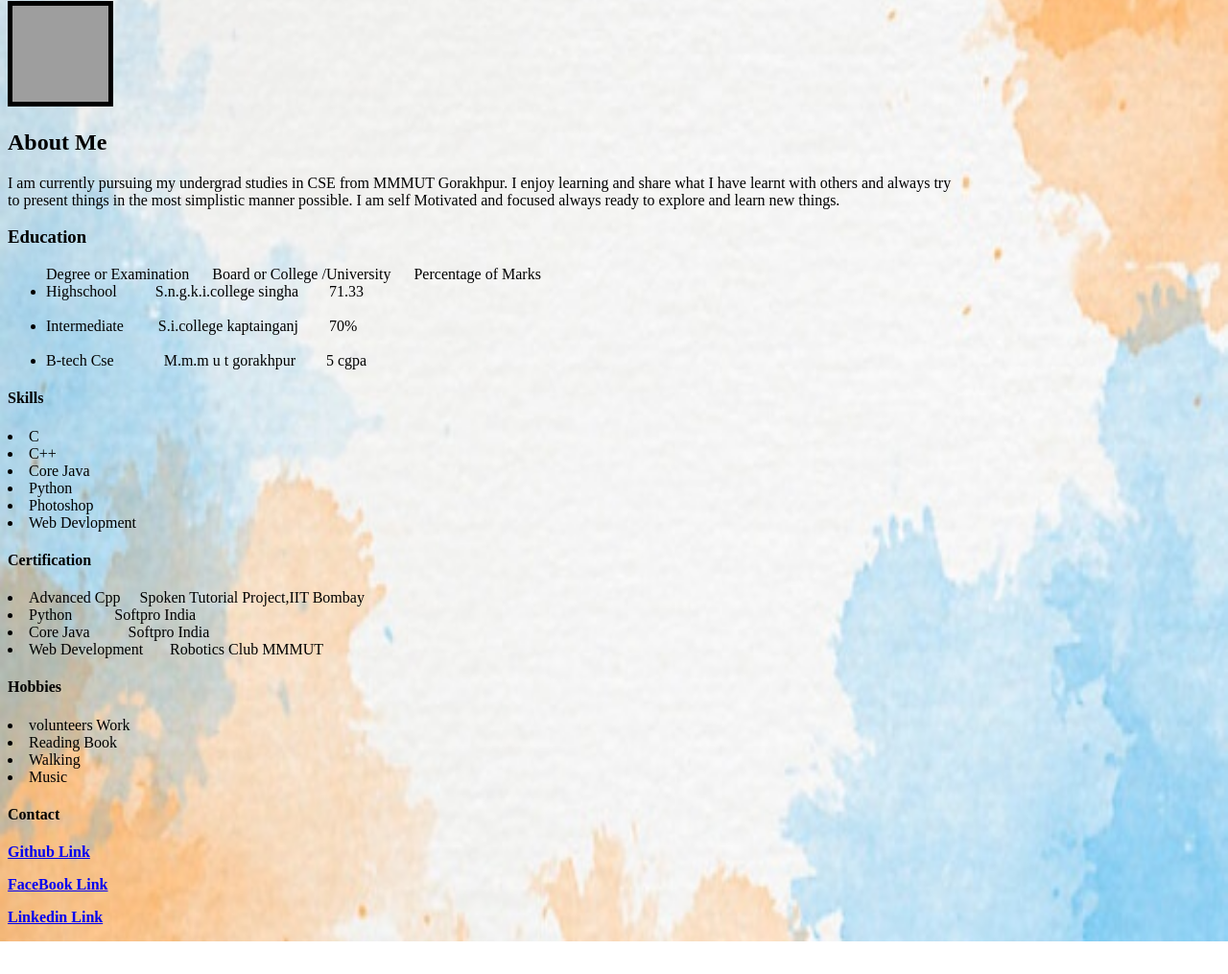
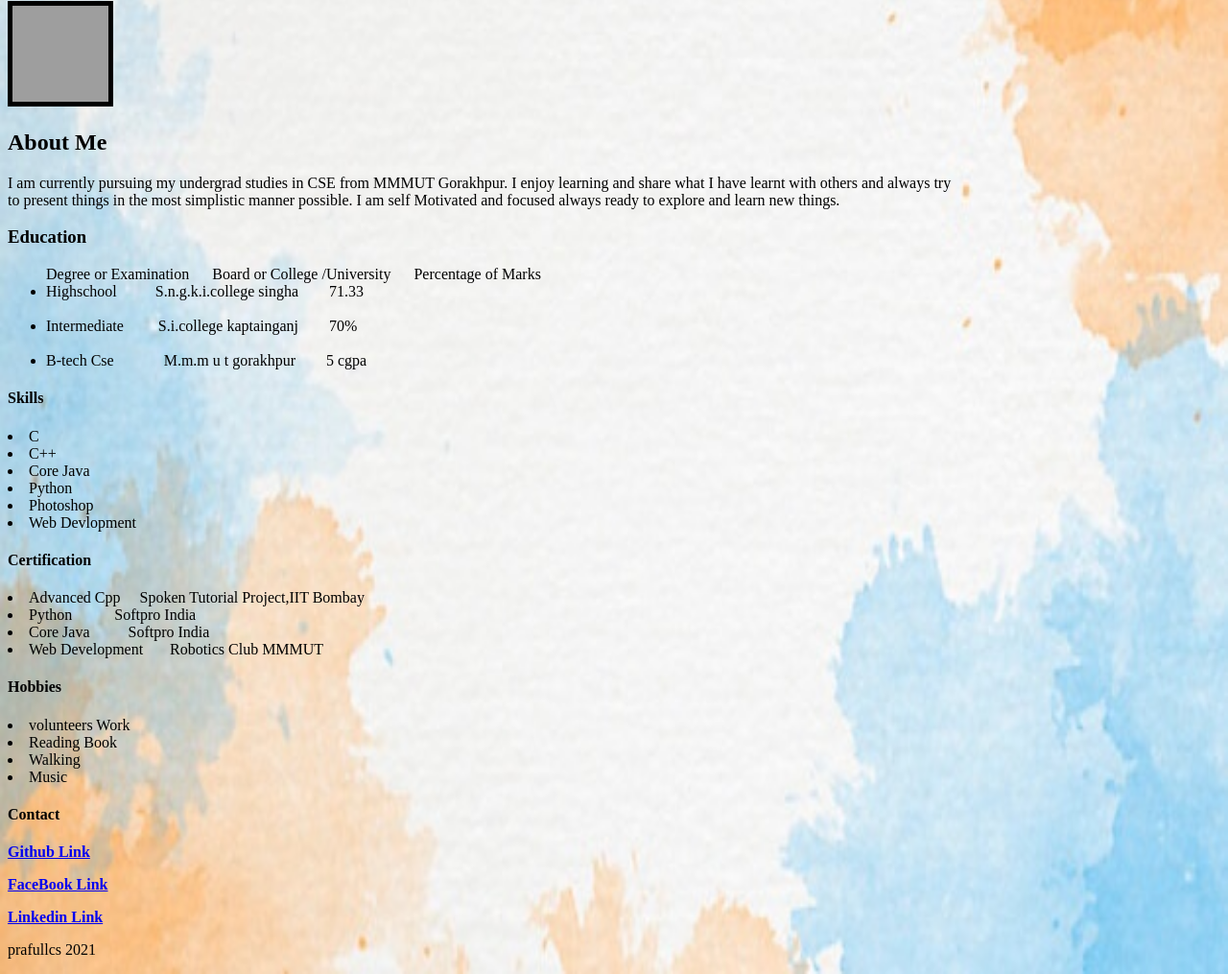
Before and after one commit to prafullcs/pcs-pofile, a plain HTML site: page index.html in a window 1280 px wide. Shown: the part 79-1094 px from the top of the page at 96% size. Before the commit the page ends 1060 px from the top, so only its background shows below. Drawn offline with Linux system fonts and the light colour scheme; grey boxes are pictures that could not be loaded.

Commit message:
Update index.html

```diff
--- a/index.html
+++ b/index.html
@@ -56,6 +56,7 @@ p{
 <p><b><a href="https://github.com/prafullcs" target="">Github Link </a></b></p>
 <p><b><a href="https://www.facebook.com/prafullchandra.singh.5" target="">FaceBook Link </a></b></p>
 <p><b><a href="https://www.linkedin.com/in/prafullchandra-singh-14aba61ba/" target="">Linkedin Link </a></b></p>
+     <p> prafullcs 2021 </p>
 
 
 
```
